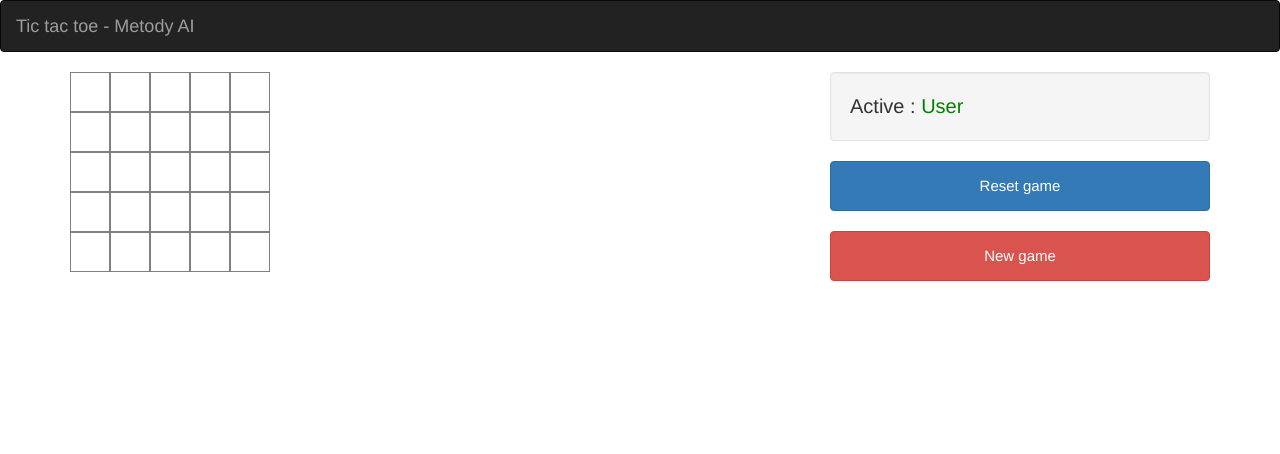
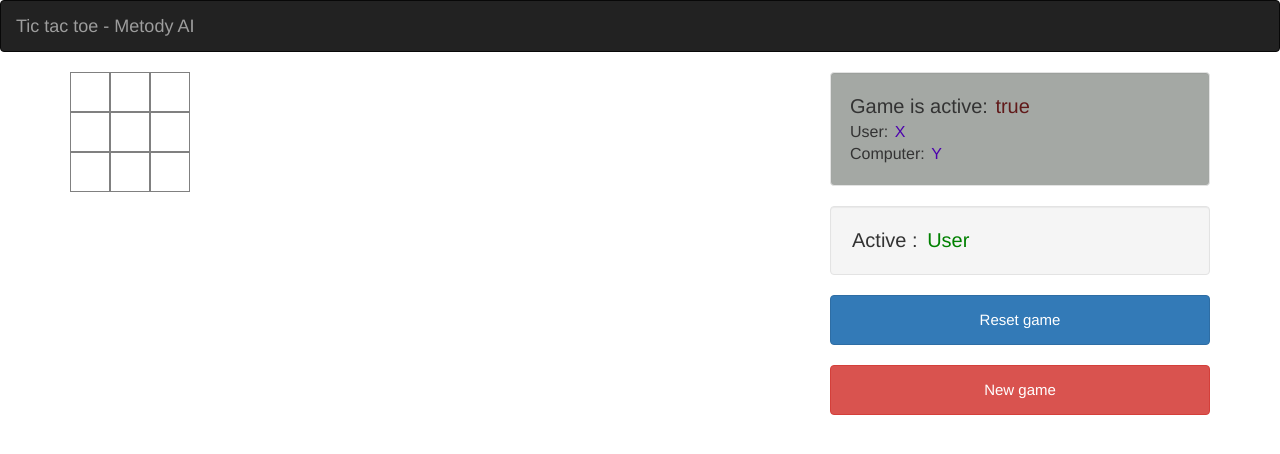
Before and after one commit to cimichal/tic-tac-toe-pwr, an Angular app: page / in a window 1280 px wide. Shown: the top 454 px of the page. Built offline with nearby package versions, Linux system fonts and the light colour scheme.

Commit message:
Added winner popup

```diff
--- a/src/app/component/board/board.component.html
+++ b/src/app/component/board/board.component.html
@@ -7,6 +7,17 @@
 </div>
 
 <div class="col-lg-4 col-md-4 col-sm-4">
+    <div class="row">
+        <div class="well well-default">
+            <span class="game-desc">Game is active:  </span>
+            <span class="game-desc-data">{{ activeGame }}</span>
+            <div *ngFor="let user of UserTypeKeys()">
+                <span class="user-desc">{{ user }}: </span>
+                <span class="user-desc-data" *ngIf="user == 'Computer'">Y</span>
+                <span class="user-desc-data" *ngIf="user == 'User'">X</span>
+            </div>
+        </div>
+    </div>
     <div class="row">
         <div class="well">
             <span class="active-user">
@@ -24,4 +35,11 @@
     <div class="row">
         <button type="button" class="btn btn-danger btn-reset" (click)="NewGame()">New game</button>
     </div>
+    <div class="clearfix"><br/></div>
+    <div class="row" *ngIf="winner !== undefined && activeGame === false">
+        <div class="well">
+            <span class="active-user">Winner: </span>
+            <span class="active-user-data">{{ GetWinnerName() }}</span>
+        </div>
+    </div>
 </div>
--- a/src/app/component/board/board.component.scss
+++ b/src/app/component/board/board.component.scss
@@ -6,6 +6,10 @@
     align-items: center;
     justify-content: center;
     float: left;
+}
+
+span {
+    margin: auto 2px;
 }
 
 .row {
@@ -26,3 +30,27 @@
     height: 50px;
     font-size: 15px;
 }
+
+.well-default {
+    background-color: rgb(164, 168, 164);
+}
+
+.game-desc {
+    font-size: 20px;
+    margin: auto 0;
+}
+
+.game-desc-data {
+    font-size: 20px;
+    color: rgb(97, 26, 26);
+}
+
+.user-desc {
+    font-size: 16px;
+    margin: auto 0;
+}
+
+.user-desc-data {
+    font-size: 16px;
+    color: rgb(76, 1, 173);
+}
--- a/src/app/component/board/board.component.ts
+++ b/src/app/component/board/board.component.ts
@@ -87,6 +87,7 @@ export class BoardComponent implements OnInit {
     }
     console.clear();
     this.activeGame = false;
+    this.winner = undefined;
   }
 
   private CheckIfSomeoneWin() : boolean{
@@ -98,4 +99,24 @@ export class BoardComponent implements OnInit {
     this.activeGame = false;
     console.log("Winner: ", UserType[this.winner]);
   }
+
+  private UserTypeKeys(): Array<string>{
+    let array = new Array<string>();
+    let keys = Object.keys(UserType);
+
+    for (let item = 0; item < keys.length; item++) {
+      const element = keys[item];
+      array.push(element);
+    }
+
+    return array.slice(array.length / 2, array.length);
+  }
+
+  private GetWinnerName(): string {
+    if(this.winner !== undefined){
+      return UserType[this.winner];
+    }
+
+    return "";
+  }
 }
--- a/src/app/services/global-data.service.ts
+++ b/src/app/services/global-data.service.ts
@@ -5,7 +5,7 @@ export class GlobalDataService {
 
   private boardSize : number;
   constructor() {
-    this.boardSize  = 5;
+    this.boardSize  = 3;
    }
 
    public GetBoardSize(){
```
